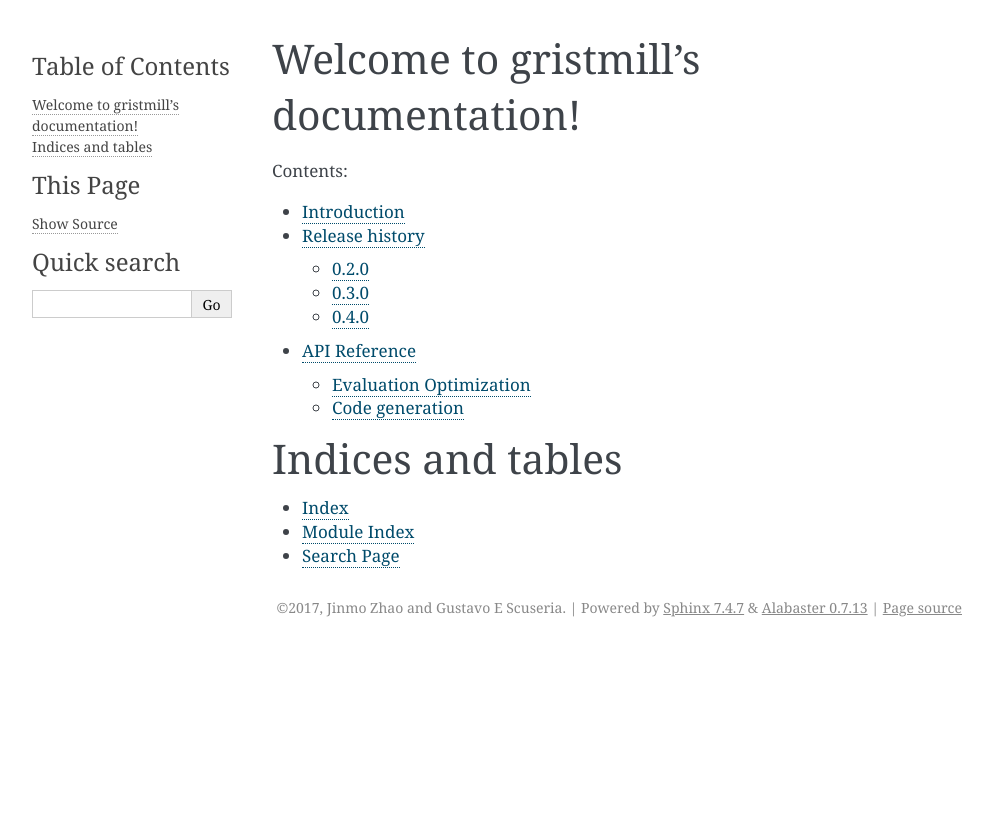
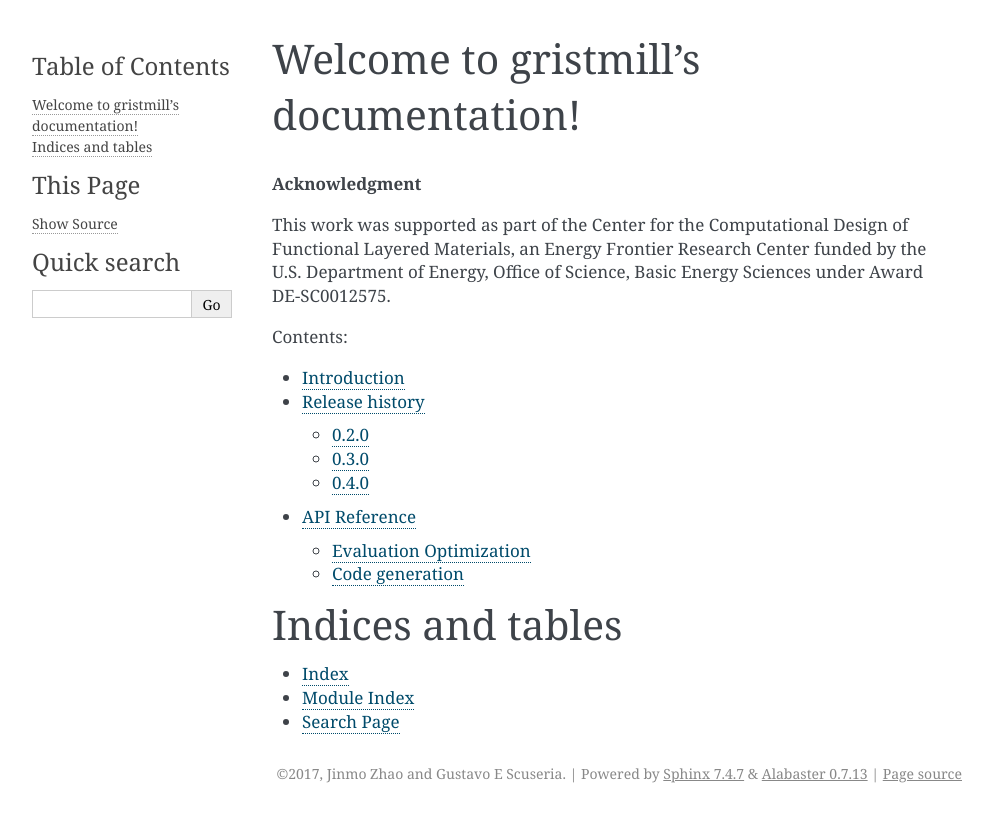
Before and after one commit to tschijnmo/gristmill, a Sphinx documentation site: the page built from docs/index.rst, in a window 1280 px wide. Shown: the top 822 px of the page, without its empty margins (148-1141 px from the left). Built offline with Sphinx 7.4.7, drawn with Linux system fonts in a browser that asks for light colours.

Commit message:
Add funding acknowledgement

```diff
--- a/docs/index.rst
+++ b/docs/index.rst
@@ -3,8 +3,18 @@
    You can adapt this file completely to your liking, but it should at least
    contain the root `toctree` directive.
 
+
 Welcome to gristmill's documentation!
 =====================================
+
+
+.. rubric:: Acknowledgment
+
+This work was supported as part of the Center for the Computational Design of
+Functional Layered Materials, an Energy Frontier Research Center funded by the
+U.S. Department of Energy, Office of Science, Basic Energy Sciences under Award
+DE-SC0012575.
+
 
 .. toctree::
    :maxdepth: 3
```
